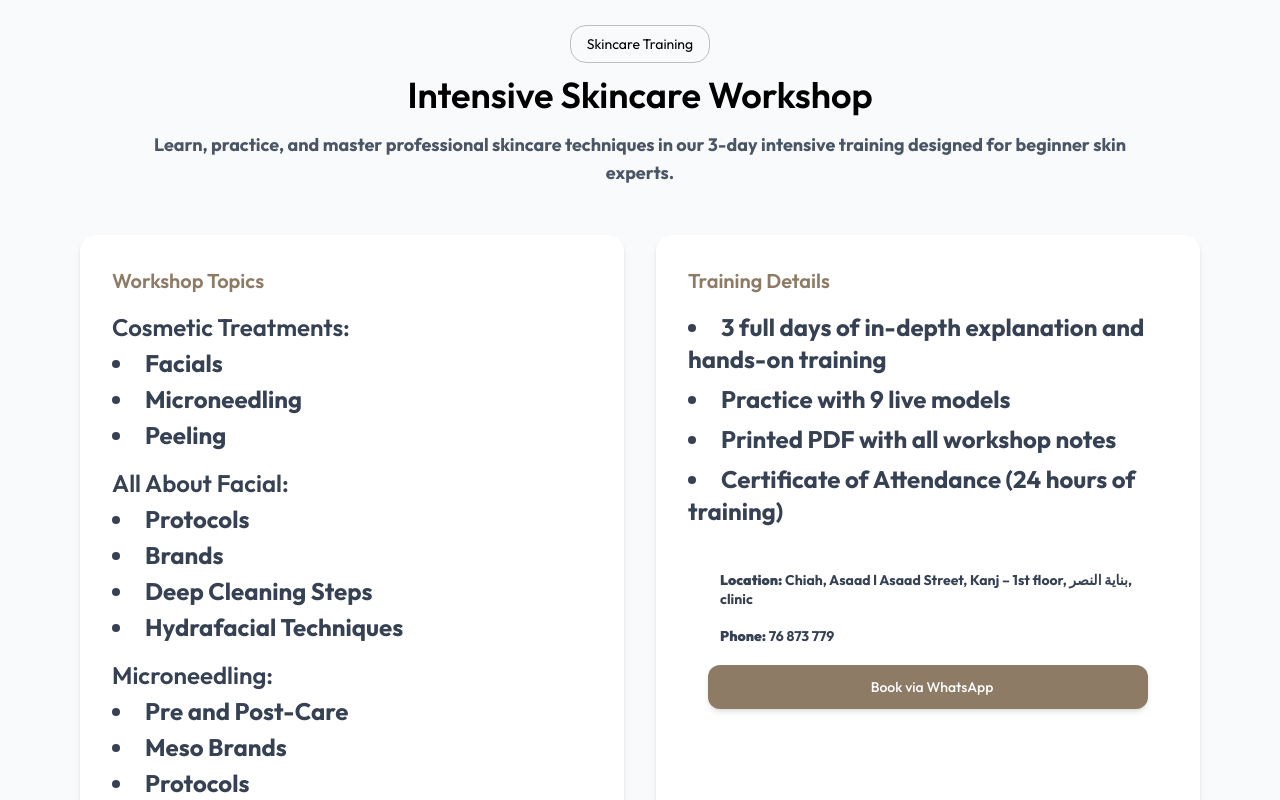
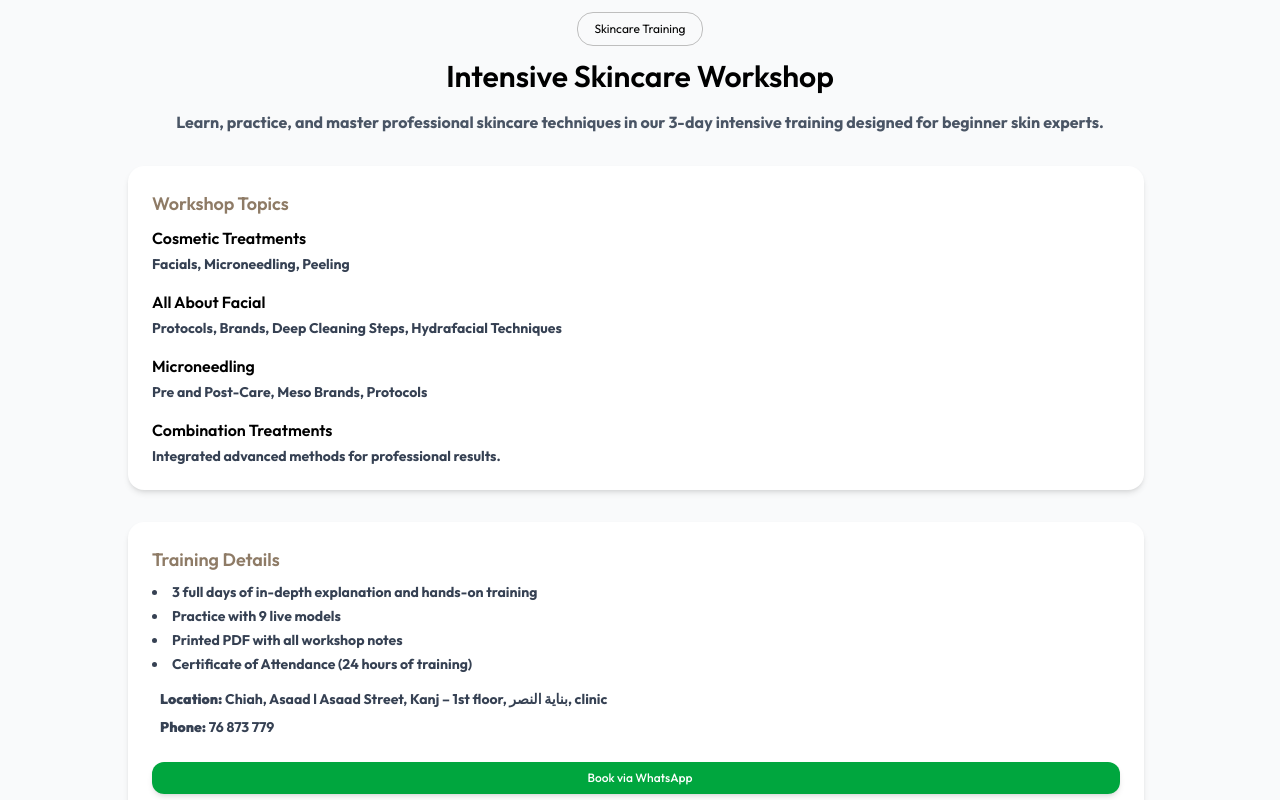
Before and after one commit to shiftcode-lb/skinCareByZahraa, a React (Vite) app in the folder frontend/: page / in a window 1280 px wide. Shown: the part 1240-2040 px from the top of the page. Built offline with nearby package versions, Linux system fonts and the light colour scheme.

Commit message:
added footer, FAQ and workshop components 2

```diff
--- a/frontend/src/components/Workshop.jsx
+++ b/frontend/src/components/Workshop.jsx
@@ -1,104 +1,109 @@
-import React from 'react'
-import computer from '../assets/images/computer.png'
+import React from "react";
 
 const Workshop = () => {
   return (
-    <section id="workshop" className="bg-gray-50 py-16 px-6 md:px-20">
-  <div className="max-w-5xl mx-auto text-center mb-12">
-    <h3 className="border border-[#bebebe] py-2 px-4 rounded-2xl text-sm inline-block font-normal mb-3">
+    <section
+      id="workshop"
+      className="bg-gray-50 py-12 px-6 md:px-20"
+    >
+      <div className="max-w-5xl mx-auto text-center mb-8">
+        <h3 className="border border-[#bebebe] py-2 px-4 rounded-2xl text-xs inline-block font-normal mb-3">
           <i className="ri-sparkling-fill text-primary"></i> Skincare Training
         </h3>
-    <h2 className="text-3xl md:text-4xl font-semibold text-black-100 mb-4">
+        <h2 className="text-2xl md:text-3xl font-semibold text-black-100 mb-4">
           Intensive Skincare Workshop
         </h2>
-    <p className="md:text-lg text-gray-600">
+        <p className="md:text-base text-gray-600">
           Learn, practice, and master professional skincare techniques in our
           3-day intensive training designed for beginner skin experts.
         </p>
       </div>
 
-  <div className="grid md:grid-cols-2 gap-8">
+      {/* Content Wrapper */}
+      <div className="max-w-5xl mx-auto space-y-8 pr-2">
         {/* Workshop Topics */}
-    <div className="bg-white shadow-md rounded-2xl p-8 text-left">
-      <h3 className="text-xl font-semibold text-primary mb-4">
+        <div className="bg-white shadow-md rounded-2xl p-6 text-left space-y-4">
+          <h3 className="text-lg font-semibold text-primary mb-2">
             Workshop Topics
           </h3>
 
-      <div className="space-y-4 text-gray-700">
           <div>
-          <h4 className="font-semibold text-black-100 mb-1">Cosmetic Treatments:</h4>
-          <ul className="list-disc list-inside space-y-1">
-            <li>Facials</li>
-            <li>Microneedling</li>
-            <li>Peeling</li>
-          </ul>
+            <h4 className="text-base font-semibold text-black-100 mb-1">
+              Cosmetic Treatments
+            </h4>
+            <p className="text-gray-700 text-sm">Facials, Microneedling, Peeling</p>
           </div>
 
           <div>
-          <h4 className="font-semibold text-black-100 mb-1">All About Facial:</h4>
-          <ul className="list-disc list-inside space-y-1">
-            <li>Protocols</li>
-            <li>Brands</li>
-            <li>Deep Cleaning Steps</li>
-            <li>Hydrafacial Techniques</li>
-          </ul>
+            <h4 className="text-base font-semibold text-black-100 mb-1">
+              All About Facial
+            </h4>
+            <p className="text-gray-700 text-sm">
+              Protocols, Brands, Deep Cleaning Steps, Hydrafacial Techniques
+            </p>
           </div>
 
           <div>
-          <h4 className="font-semibold text-black-100 mb-1">Microneedling:</h4>
-          <ul className="list-disc list-inside space-y-1">
-            <li>Pre and Post-Care</li>
-            <li>Meso Brands</li>
-            <li>Protocols</li>
-          </ul>
+            <h4 className="text-base font-semibold text-black-100 mb-1">
+              Microneedling
+            </h4>
+            <p className="text-gray-700 text-sm">
+              Pre and Post-Care, Meso Brands, Protocols
+            </p>
           </div>
 
           <div>
-          <h4 className="font-semibold text-black-100 mb-1">Combination Treatments</h4>
-        </div>
+            <h4 className="text-base font-semibold text-black-100 mb-1">
+              Combination Treatments
+            </h4>
+            <p className="text-gray-700 text-sm">
+              Integrated advanced methods for professional results.
+            </p>
           </div>
         </div>
 
         {/* Training Details */}
-    <div className="bg-white shadow-md rounded-2xl p-8 text-left">
-      <h3 className="text-xl font-semibold text-primary mb-4">
+        <div className="bg-white shadow-md rounded-2xl p-6 text-left space-y-4">
+          <h3 className="text-lg font-semibold text-primary mb-2">
             Training Details
           </h3>
-      <ul className="list-disc list-inside text-gray-700 space-y-2">
+          <ul className="list-disc list-inside text-gray-700 space-y-1 text-sm">
             <li>3 full days of in-depth explanation and hands-on training</li>
             <li>Practice with 9 live models</li>
             <li>Printed PDF with all workshop notes</li>
             <li>Certificate of Attendance (24 hours of training)</li>
           </ul>
 
-      <div className="mt-6 rounded-xl p-5 space-y-4">
-        <div className="flex items-start gap-3">
-          <i className="ri-map-pin-line text-primary text-lg"></i>
-          <p className="text-gray-700 text-sm leading-snug">
-            <strong>Location:</strong> Chiah, Asaad l Asaad Street, Kanj – 1st floor, بناية النصر, clinic
+          {/* Location + Map */}
+          <div className="space-y-2 text-sm">
+            <div className="flex items-start gap-2">
+              <i className="ri-map-pin-line text-primary text-base"></i>
+              <p className="text-gray-700 leading-snug">
+                <strong>Location:</strong> Chiah, Asaad l Asaad Street, Kanj –
+                1st floor, بناية النصر, clinic
               </p>
             </div>
 
-        <div className="flex items-center gap-3">
-          <i className="ri-phone-line text-primary text-lg"></i>
-          <p className="text-gray-700 text-sm">
+            <div className="flex items-center gap-2">
+              <i className="ri-phone-line text-primary text-base"></i>
+              <p className="text-gray-700">
                 <strong>Phone:</strong> 76 873 779
               </p>
             </div>
+          </div>
 
+          {/* WhatsApp Button */}
           <a
             href="https://wa.me/96176873779"
-          className="w-full inline-flex items-center justify-center gap-2 rounded-xl bg-primary px-6 py-3 text-sm font-medium text-white shadow-md transition-all duration-300 hover:bg-primary/90 hover:shadow-lg active:scale-95"
+            className="w-full inline-flex items-center justify-center gap-2 rounded-xl bg-green-600 px-6 py-2 text-xs font-medium text-white shadow-md transition-all duration-300 hover:bg-green-700 hover:shadow-lg active:scale-95"
           >
-          <i className="ri-whatsapp-line text-lg"></i>
+            <i className="ri-whatsapp-line text-base"></i>
             <span>Book via WhatsApp</span>
           </a>
         </div>
-
-    </div>
       </div>
     </section>
-  )
-}
+  );
+};
 
-export default Workshop
+export default Workshop;
```
Lines whose indentation alone changed are shown as unchanged.
